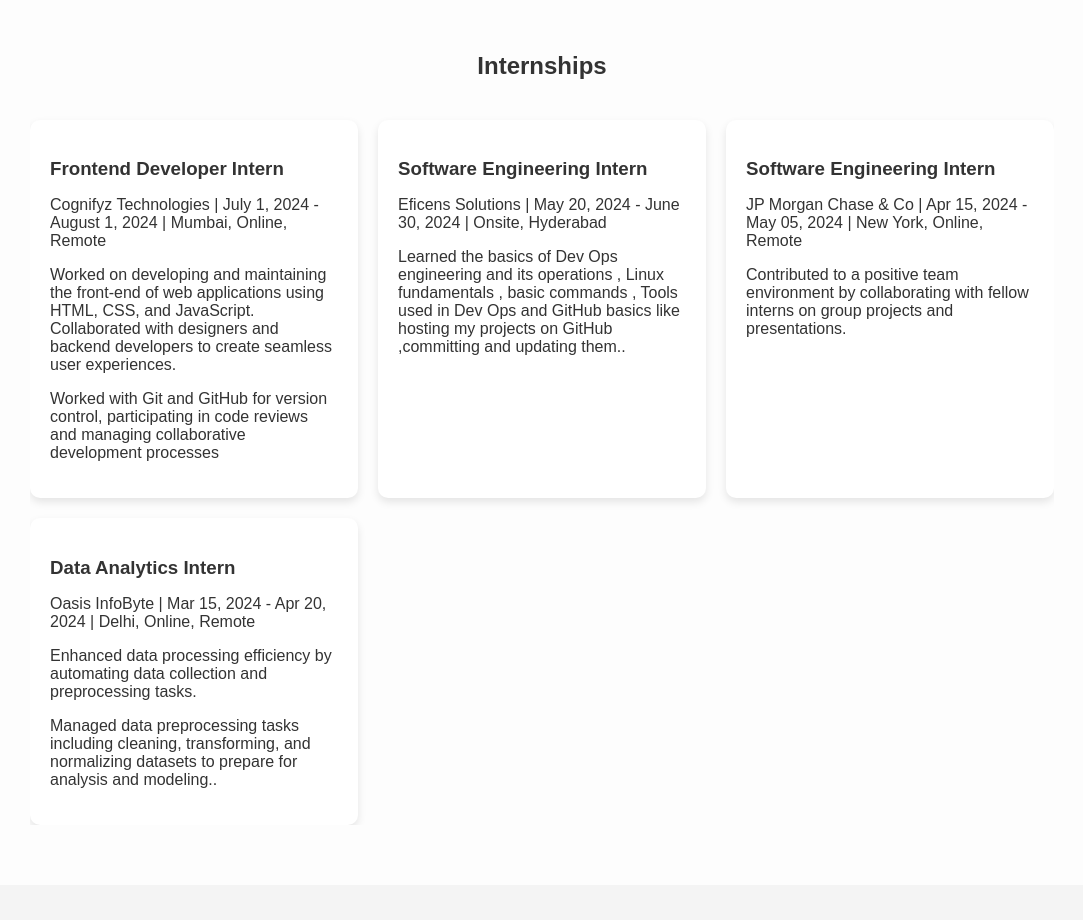
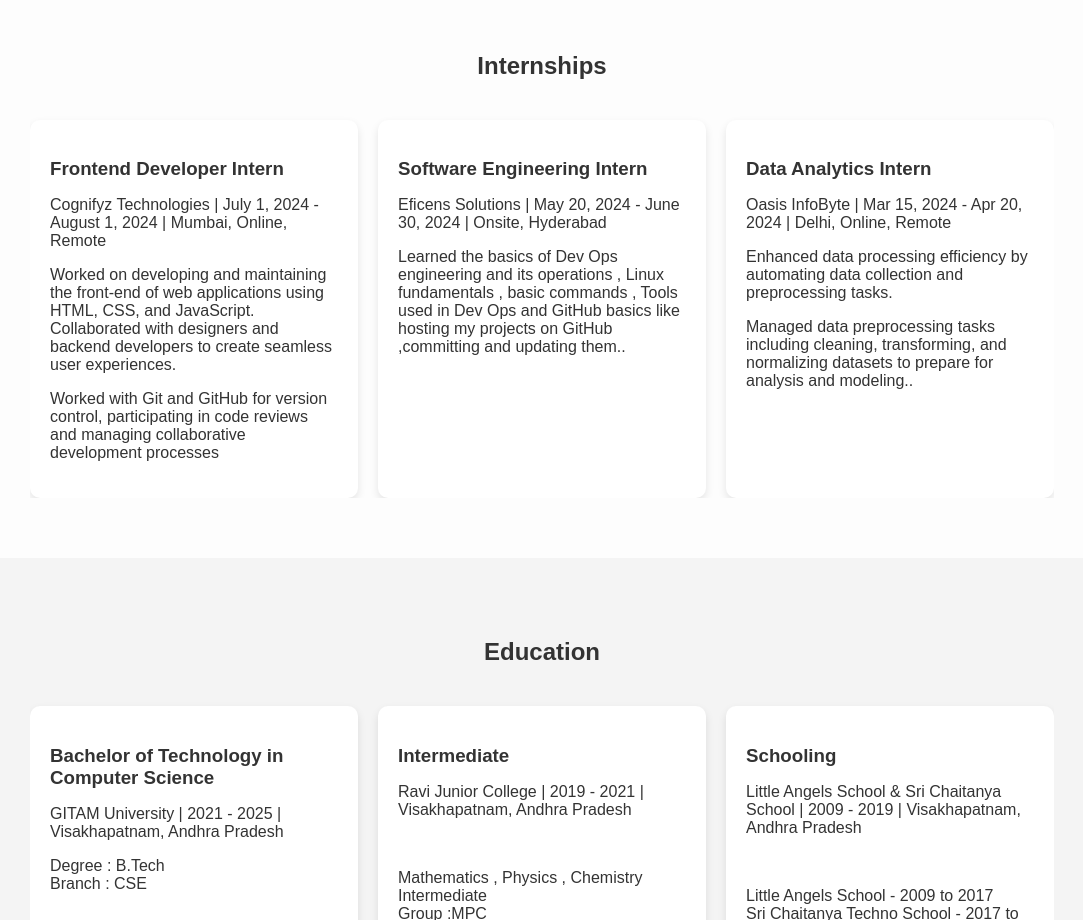
Before and after one commit to chetanachitti03/Web_Portfolio, a plain HTML site: page index.html in a window 1280 px wide. Shown: the part 1300-2220 px from the top of the page, without its empty margins (98-1181 px from the left). Drawn offline with nearby package versions, Linux system fonts and the light colour scheme.

Commit message:
Update index.html

```diff
--- a/index.html
+++ b/index.html
@@ -161,17 +161,6 @@
                 Linux fundamentals , basic commands , Tools used in Dev Ops and
                 GitHub basics like hosting my projects on GitHub ,committing and
                 updating them..
-              </p>
-            </div>
-            <div class="experience_item">
-              <h3>Software Engineering Intern</h3>
-              <p>
-                JP Morgan Chase & Co | Apr 15, 2024 - May 05, 2024 | New York,
-                Online, Remote
-              </p>
-              <p>
-                Contributed to a positive team environment by collaborating with
-                fellow interns on group projects and presentations.
               </p>
             </div>
             <div class="experience_item">
```
